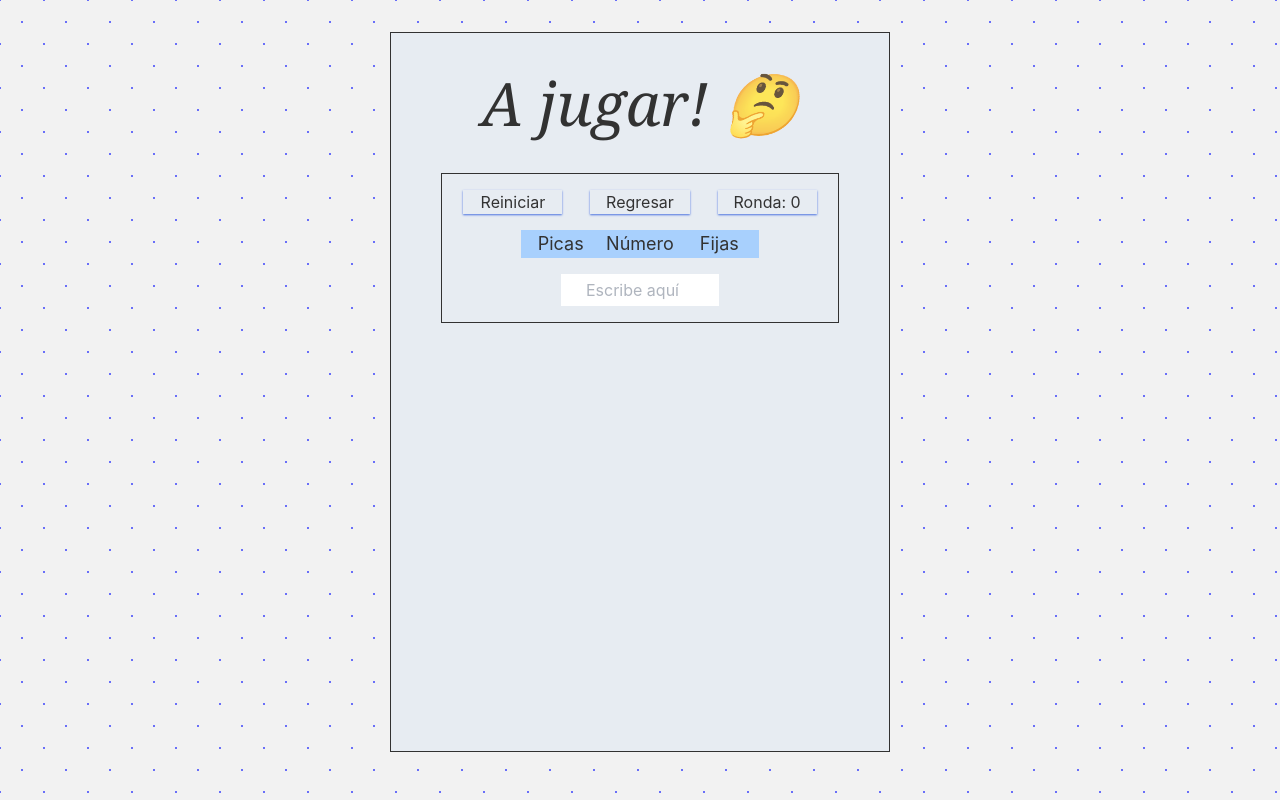
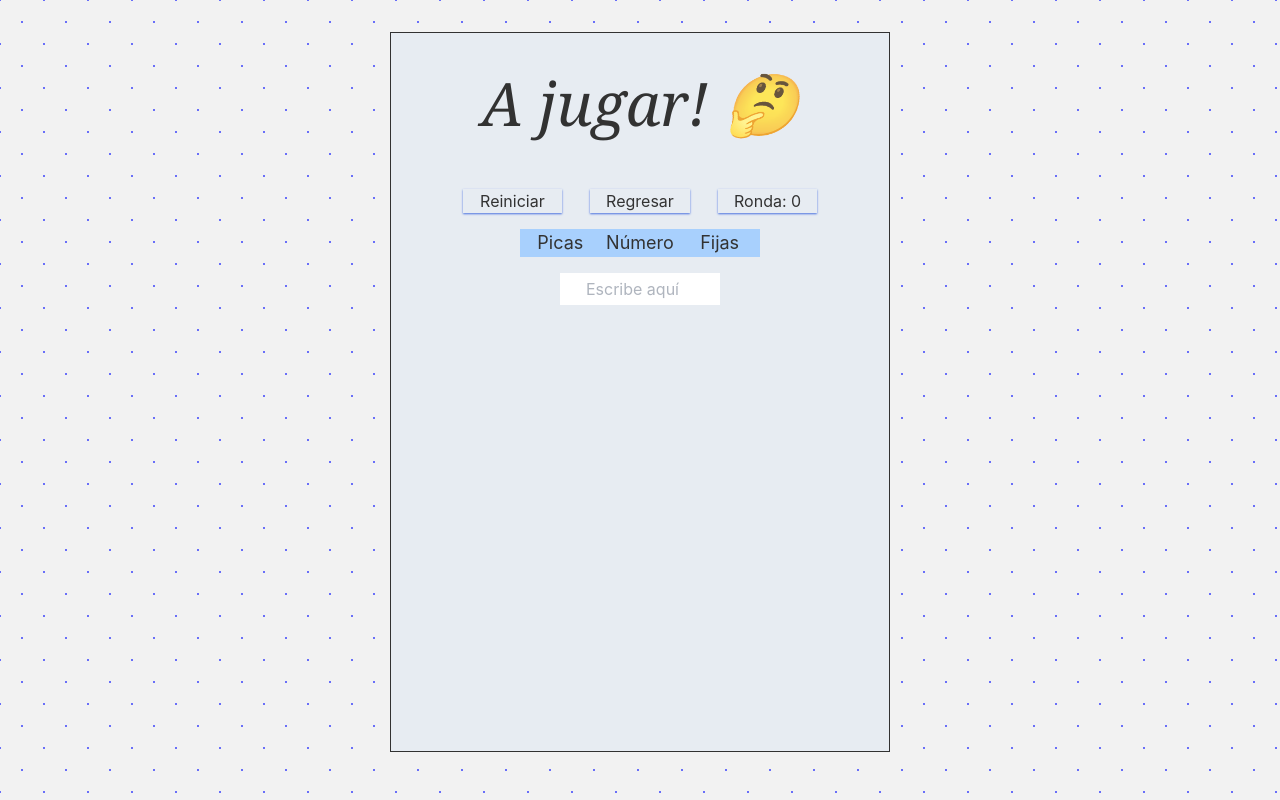
Before and after one commit to nibemo99/react-pyf, a React (Create React App) app: page / in a window 1280 px wide. Both pictures are taken after a click on the button "Nuevo juego". Built offline with nearby package versions, Linux system fonts and the light colour scheme.

Commit message:
Cleaning css

```diff
--- a/public/style.css
+++ /dev/null
@@ -1,6 +0,0 @@
-#root {
-    width: 100%;
-    height: 100%;
-}
-body {
-}
--- a/src/Components/Main/PlayingScreen/PlayingScreen.js
+++ b/src/Components/Main/PlayingScreen/PlayingScreen.js
@@ -9,7 +9,7 @@ import { Intentos } from './Intentos'
 export const PlayingScreen = ({ setMainDisplay, randomNumber, calcRandonNumber, setRandomNumber, addToLocalStorage, title, setTitle }) => {
     // estados
     const [intentos, setIntentos] = useState([])
-    // const [intentos, setIntentos] = useState([{ "numero": "1234", "picas": "1", "fijas": "0" }, { "numero": "1235", "picas": "1", "fijas": "0" }, { "numero": "1236", "picas": "1", "fijas": "0" }, { "numero": "1237", "picas": "2", "fijas": "0" }, { "numero": "1238", "picas": "2", "fijas": "0" }, { "numero": "1239", "picas": "2", "fijas": "0" }, { "numero": "1230", "picas": "1", "fijas": "0" }, { "numero": "1234", "picas": "1", "fijas": "0" }, { "numero": "1236", "picas": "1", "fijas": "0" }, { "numero": "1237", "picas": "2", "fijas": "0" }, { "numero": "1238", "picas": "2", "fijas": "0" }, { "numero": "1239", "picas": "2", "fijas": "0" }, { "numero": "1234", "picas": "1", "fijas": "0" }, { "numero": "1235", "picas": "1", "fijas": "0" }, { "numero": "1236", "picas": "1", "fijas": "0" }, { "numero": "1237", "picas": "2", "fijas": "0" }, { "numero": "7892", "picas": "0", "fijas": "4" }])
+    // const [intentos, setIntentos] = us eState([{ "numero": "1234", "picas": "1", "fijas": "0" }, { "numero": "1235", "picas": "1", "fijas": "0" }, { "numero": "1236", "picas": "1", "fijas": "0" }, { "numero": "1237", "picas": "2", "fijas": "0" }, { "numero": "1238", "picas": "2", "fijas": "0" }, { "numero": "1239", "picas": "2", "fijas": "0" }, { "numero": "1230", "picas": "1", "fijas": "0" }, { "numero": "1234", "picas": "1", "fijas": "0" }, { "numero": "1236", "picas": "1", "fijas": "0" }, { "numero": "1237", "picas": "2", "fijas": "0" }, { "numero": "1238", "picas": "2", "fijas": "0" }, { "numero": "1239", "picas": "2", "fijas": "0" }, { "numero": "1234", "picas": "1", "fijas": "0" }, { "numero": "1235", "picas": "1", "fijas": "0" }, { "numero": "1236", "picas": "1", "fijas": "0" }, { "numero": "1237", "picas": "2", "fijas": "0" }, { "numero": "7892", "picas": "0", "fijas": "4" }])
     const [finished, setFinished] = useState(false)
     // const estilos = 'border border-blue-400 '
 
@@ -146,7 +146,7 @@ export const PlayingScreen = ({ setMainDisplay, randomNumber, calcRandonNumber,
     // EN CADA RENDER
 
     return (
-        <div className='border border-black w-4/5 mx-auto py-4 '>
+        <div className='w-4/5 mx-auto py-4 mb-8'>
             <div id='botonera' className='flex gap-3 justify-center mb-4'>
                 <button
                     onClick={() => clickHandler('reseteo')}
@@ -166,7 +166,7 @@ export const PlayingScreen = ({ setMainDisplay, randomNumber, calcRandonNumber,
             </div>
 
             <Intentos>
-                <div className='max-h-[370px] overflow-auto '>
+                <div className=' '>
                     {
                         intentos.map((element, index) => {
                             return <Intento key={index} element={element} />
```
